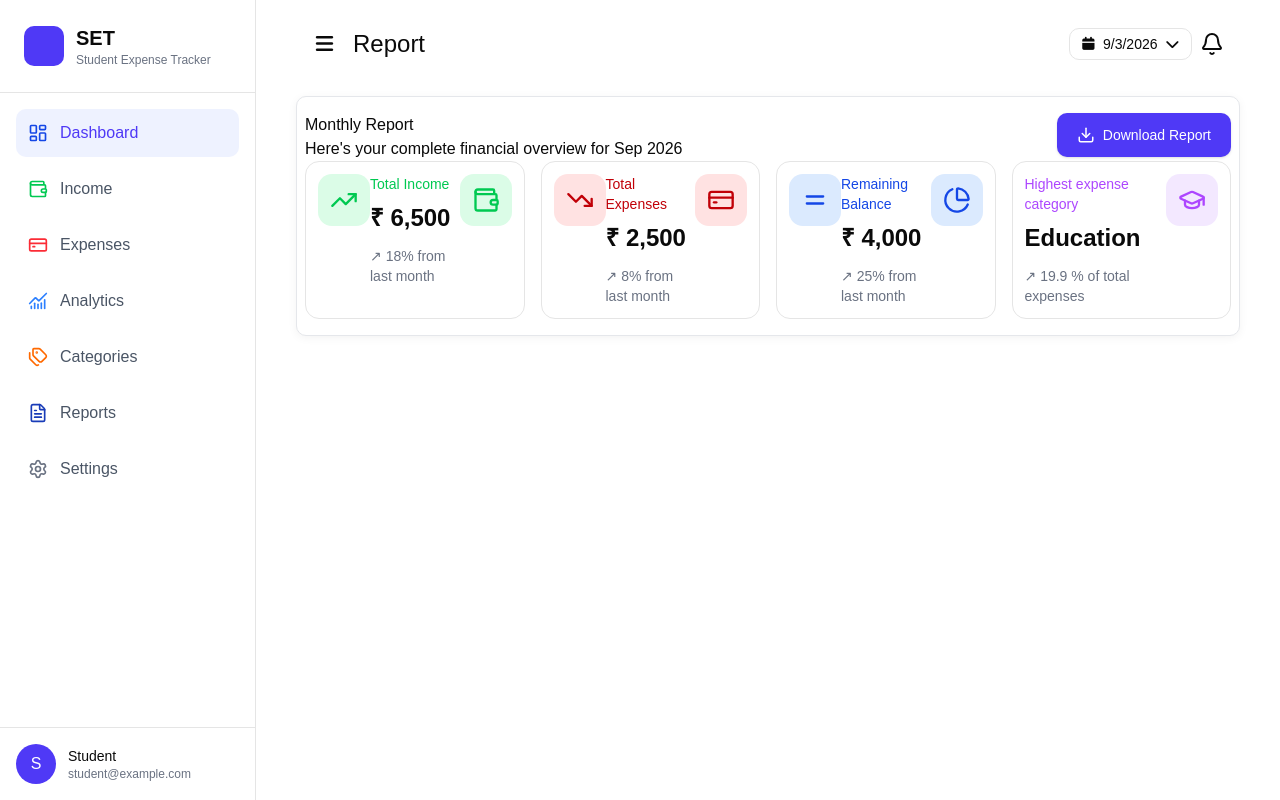
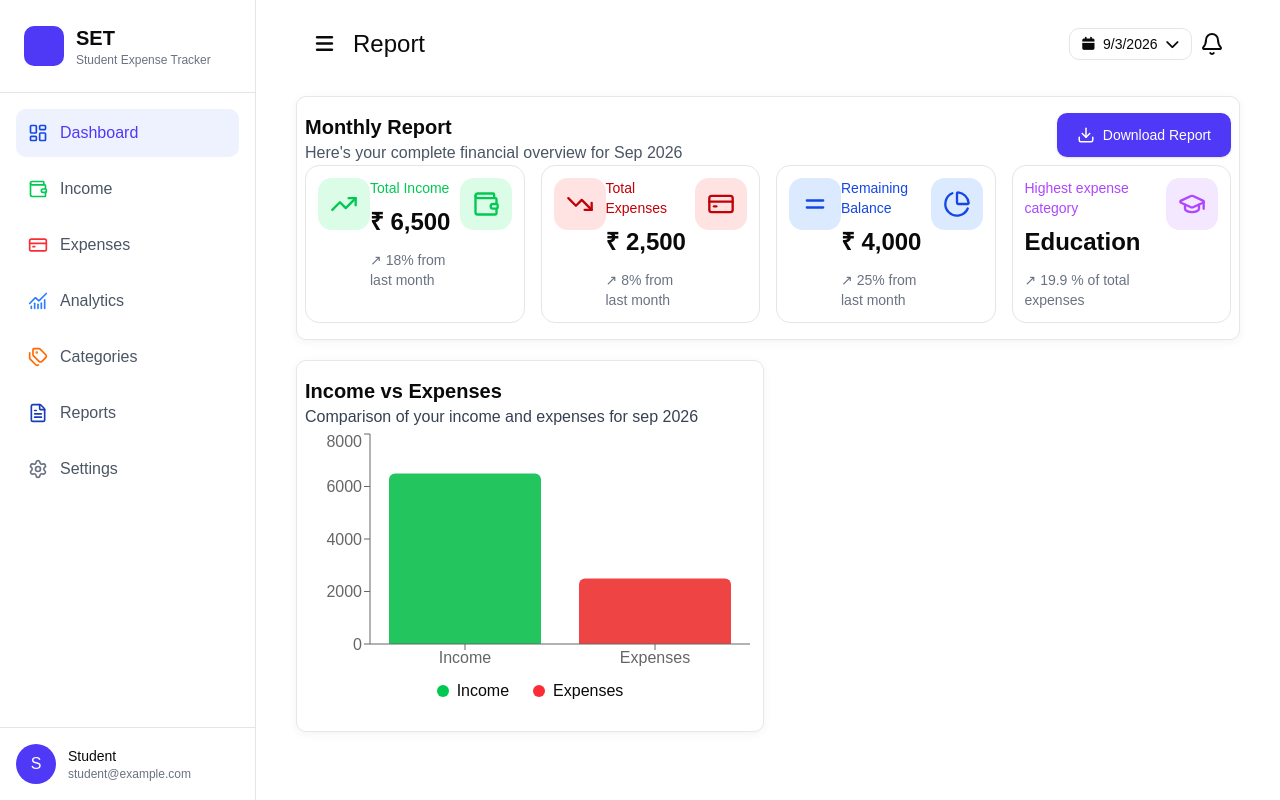
Before and after one commit to Indrajit-barui/SpendWise, a React (Vite) app: page /Report in a window 1280 px wide. Built offline with nearby package versions, Linux system fonts and the light colour scheme.

Commit message:
income vs expenses add in report section

```diff
--- a/src/components/Analytics/IncomeVsExpenses.jsx
+++ b/src/components/Analytics/IncomeVsExpenses.jsx
@@ -69,10 +69,11 @@ const IncomeVsExpenses = () => {
       <CartesianGrid vertical={false}/>
         <Bar dataKey="income" fill="#39ab31" />
       <Bar dataKey="expenses" fill="#b7490e"/>
-    <Legend/>
+       <Legend/>
     </BarChart>
 </ResponsiveContainer>
         </div>
+
     </div>
   )
 }
--- a/src/components/Report/IncomevsExpenses.jsx
+++ b/src/components/Report/IncomevsExpenses.jsx
@@ -1,10 +1,65 @@
 
+import {BarChart,XAxis,YAxis,Tooltip,Bar,ResponsiveContainer, Cell} from "recharts"
 
 const IncomevsExpenses = () => {
+    const incomeExpenseData = [
+  {
+    name: "Income",
+    amount: 6500,
+
+  },
+  {
+    name: "Expenses",
+    amount: 2500,
+  },
+];
+const COLORS = ["#22c55e", "#ef4444"];
   return (
     <div className="w-full mt-5 rounded-lg border border-gray-200 bg-white shadow-[0_2px_10px_rgba(0,0,0,0.05)] py-4 px-2">
+        {/* header */}
+        <div>
+            <p className="text-xl font-bold">Income vs Expenses</p>
+            <p className="text-gray-700">Comparison of your income and expenses for sep 2026</p>
+        </div>
+        {/* chart */}
 
+<div className="w-full h-[250px]">
+      <ResponsiveContainer width="100%" height="100%">
+        <BarChart data={incomeExpenseData}>
+          <XAxis dataKey="name" />
+          <YAxis />
+          <Tooltip />
+
+          <Bar
+            dataKey="amount"
+
+            radius={[6, 6, 0, 0]}
+          >
+            {
+                incomeExpenseData.map((item,index)=>(
+                    <Cell
+                       key={item.name}
+                       fill={COLORS[index]}
+                    />
+                ))
+            }
+            </Bar>
+        </BarChart>
+      </ResponsiveContainer>
     </div>
+    <div className="flex justify-center gap-6 mb-3">
+        <div className="flex items-center gap-2">
+          <span className="w-3 h-3 rounded-full bg-green-500"></span>
+          <span>Income</span>
+        </div>
+
+        <div className="flex items-center gap-2">
+          <span className="w-3 h-3 rounded-full bg-red-500"></span>
+          <span>Expenses</span>
+        </div>
+      </div>
+        </div>
+
   )
 }
 
--- a/src/pages/Report.jsx
+++ b/src/pages/Report.jsx
@@ -1,5 +1,6 @@
 import { Download } from "lucide-react"
 import ReportStats from "@/components/Stats/ReportStats"
+import IncomevsExpenses from "@/components/Report/IncomevsExpenses"
 const Report = () => {
   return (
     <div className="">
@@ -7,8 +8,8 @@ const Report = () => {
         {/* header */}
         <div className="flex justify-between">
           <div>
-            <p>Monthly Report</p>
-            <p>Here's your complete financial overview for Sep 2026</p>
+            <p className="font-bold text-xl">Monthly Report</p>
+            <p className="text-gray-600">Here's your complete financial overview for Sep 2026</p>
           </div>
           <div>
 
@@ -34,7 +35,9 @@ const Report = () => {
         </div>
        <ReportStats/>
       </div>
-
+      <div className="grid grid-cols-1 lg:grid-cols-2 gap-2">
+        <IncomevsExpenses/>
+        </div>
 
     </div>
   )
```
